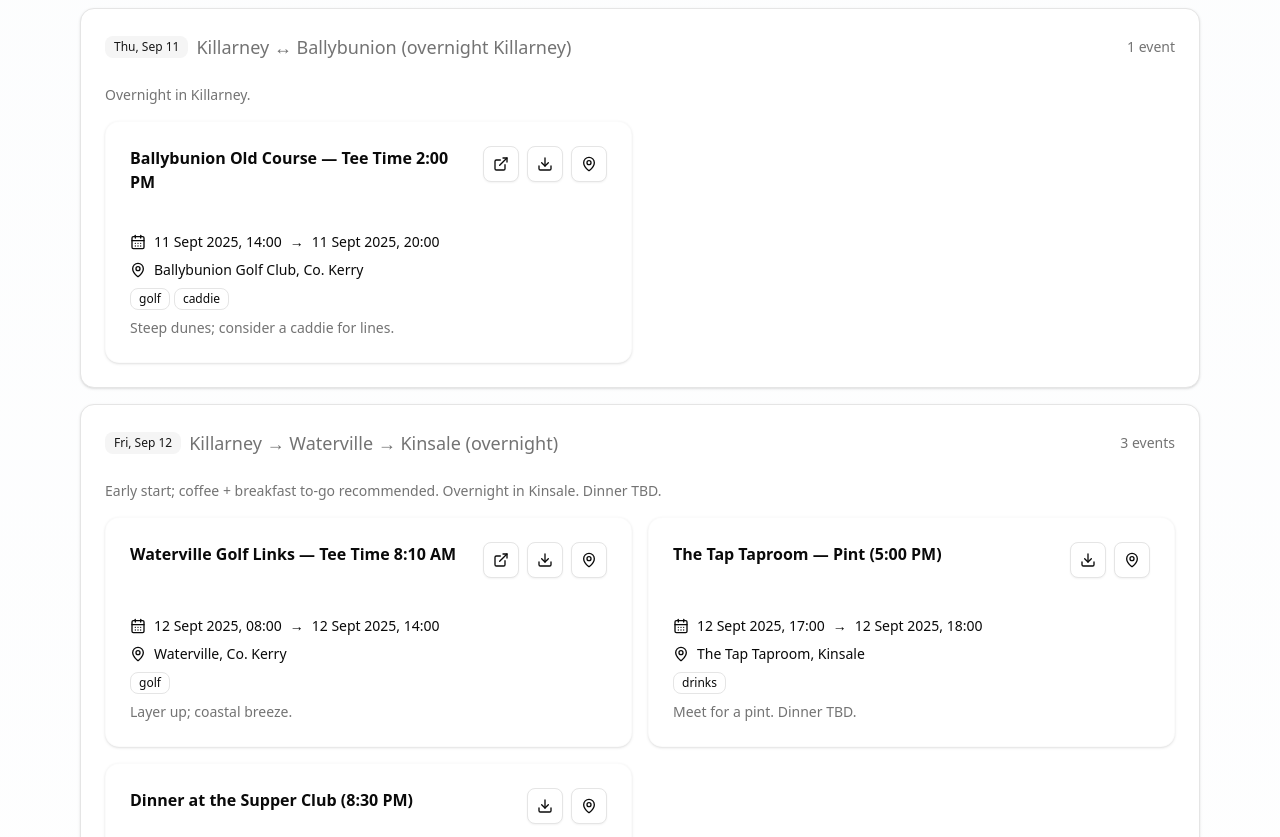
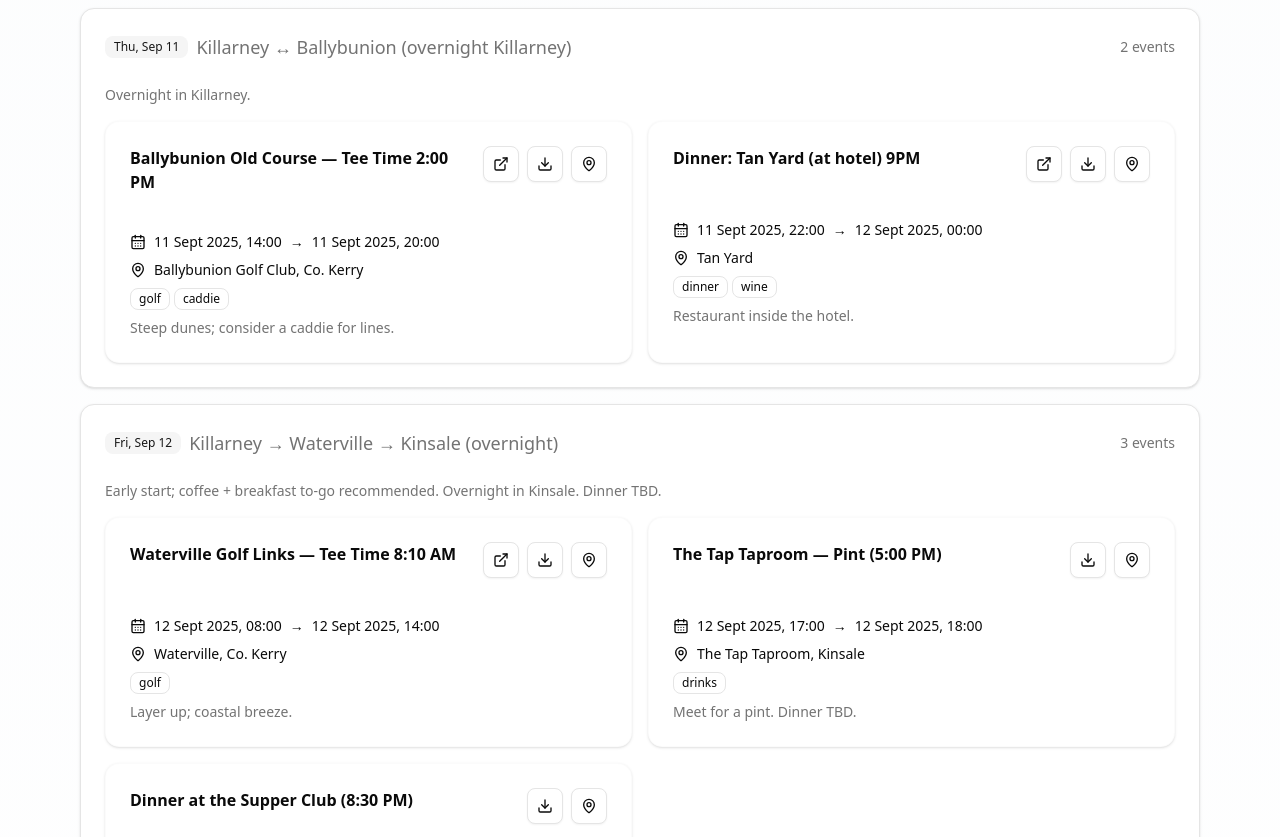
Before and after one commit to david-c-levin/golf-itinerary, a Next.js app: page / in a window 1280 px wide. Shown: the part 2900-3737 px from the top of the page. Built offline with nearby package versions, Linux system fonts and the light colour scheme.

Commit message:
Update page.tsx

```diff
--- a/src/app/page.tsx
+++ b/src/app/page.tsx
@@ -366,6 +366,17 @@
           mapQuery: "Ballybunion Golf Club",
           url: "https://www.ballybuniongolfclub.com/",
           tags: ["golf", "caddie"],
+        },
+        {
+          id: "Tan Yard",
+          title: "Dinner: Tan Yard (at hotel) 9PM",
+          location: "Tan Yard",
+          start: "2025-09-11T21:00:00Z",
+          end: "2025-09-11T23:00:00Z",
+          notes: "Restaurant inside the hotel.",
+          mapQuery: "Tan Yard",
+          url: "https://www.killarneyplaza.com",
+          tags: ["dinner", "wine"],
         },
       ],
     },
```
